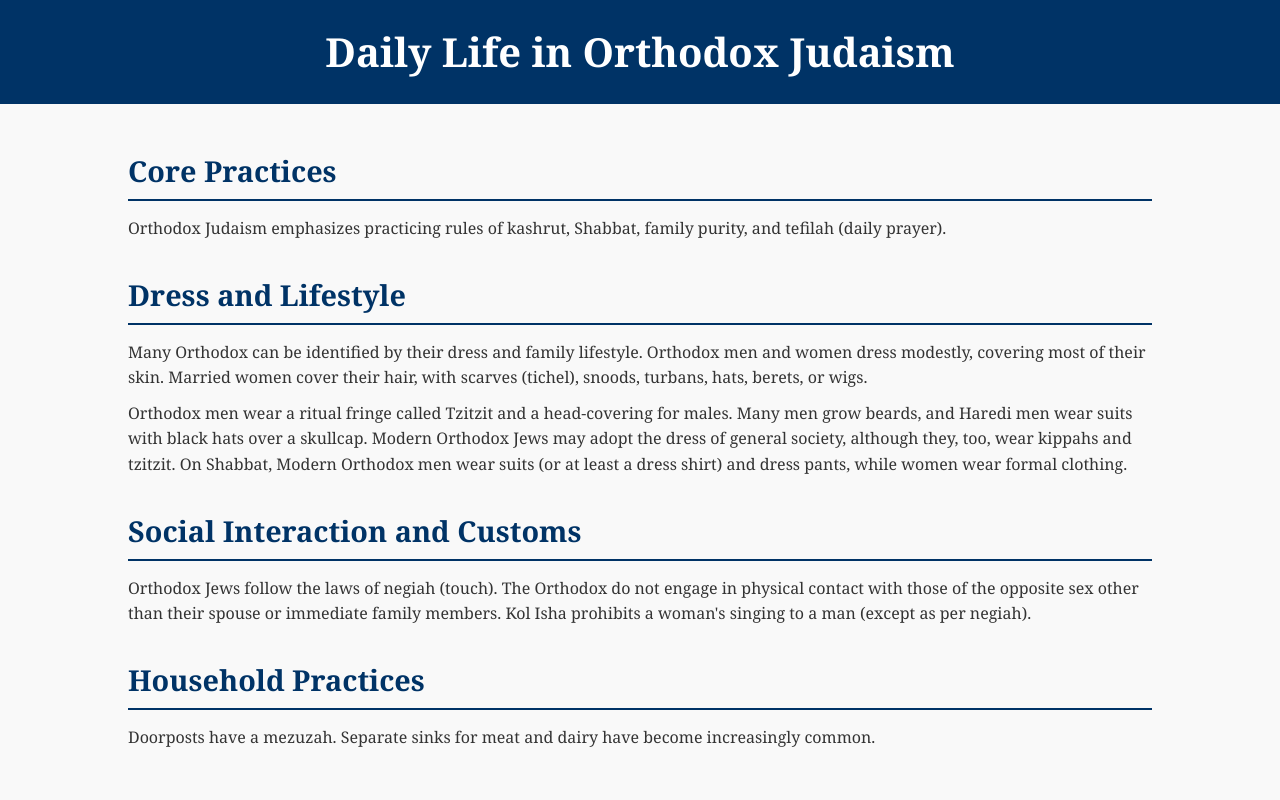
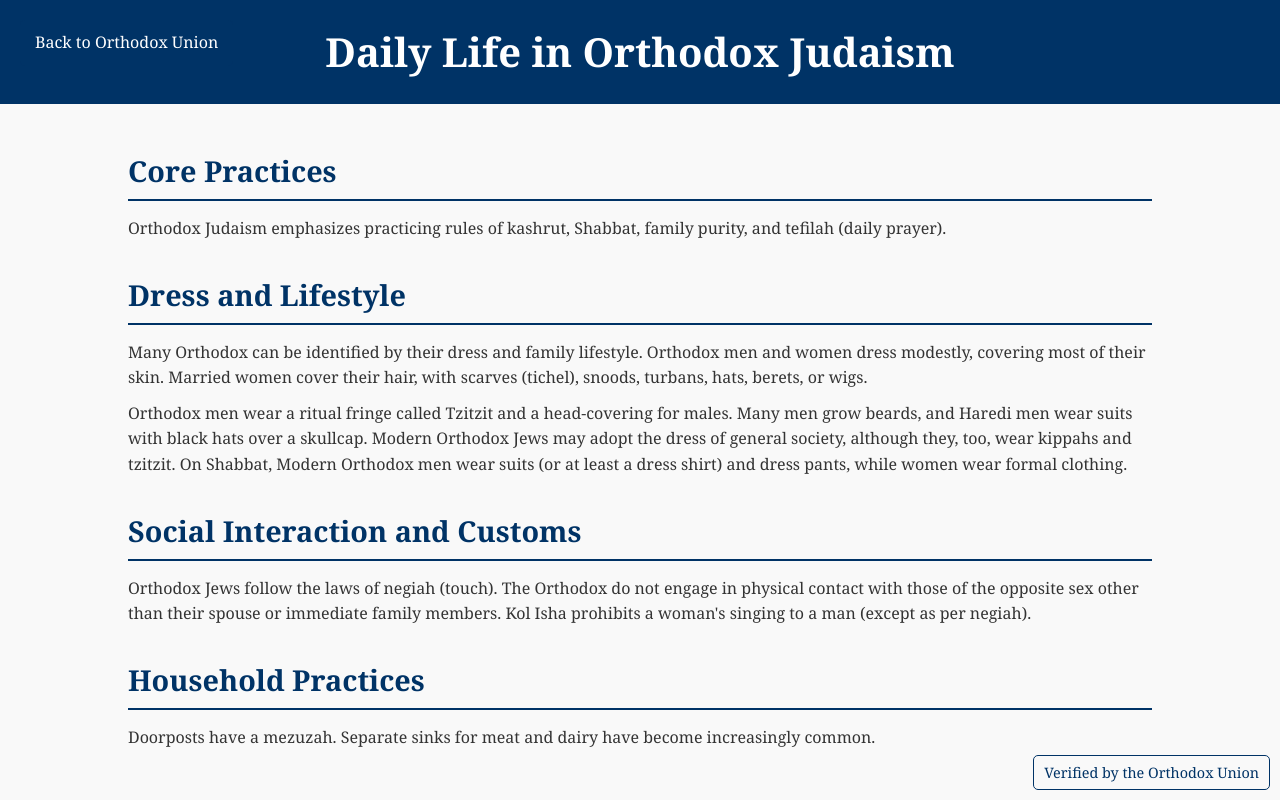
Before and after one commit to ThatOneWeirdDev/jewishinfo, a plain HTML site: page index.html in a window 1280 px wide. Shown: the top 800 px of the page. Drawn offline with Linux system fonts and the light colour scheme.

Commit message:
Update index.html

```diff
--- a/index.html
+++ b/index.html
@@ -50,10 +50,37 @@
             text-align: center;
             padding: 10px;
             margin-top: 20px;
+            position: relative;
+        }
+        .back-button {
+            position: fixed;
+            top: 20px;
+            left: 20px;
+            background-color: #003366;
+            color: white;
+            padding: 10px 15px;
+            text-decoration: none;
+            border-radius: 5px;
+            font-size: 1em;
+        }
+        .back-button:hover {
+            background-color: #0055a5;
+        }
+        .verified {
+            position: fixed;
+            bottom: 10px;
+            right: 10px;
+            font-size: 0.9em;
+            color: #003366;
+            background-color: #f9f9f9;
+            border: 1px solid #003366;
+            padding: 5px 10px;
+            border-radius: 5px;
         }
     </style>
 </head>
 <body>
+    <a href="https://www.ou.org/" class="back-button">Back to Orthodox Union</a>
     <header>
         <h1>Daily Life in Orthodox Judaism</h1>
     </header>
@@ -87,8 +114,8 @@
         </section>
     </main>
     <footer>
-        &copy; 2024 Jewish Learning Resources | VERIFIED - By the Orthodox Union
-        <img src="https://th.bing.com/th/id/R.74a908dec0171f47c4d060d90d520960?rik=g41Ne%2fXZxMdiWQ&pid=ImgRaw&r=0">
+        &copy; 2024 Jewish Learning Resources
+        <div class="verified">Verified by the Orthodox Union</div>
     </footer>
 </body>
 </html>
```
